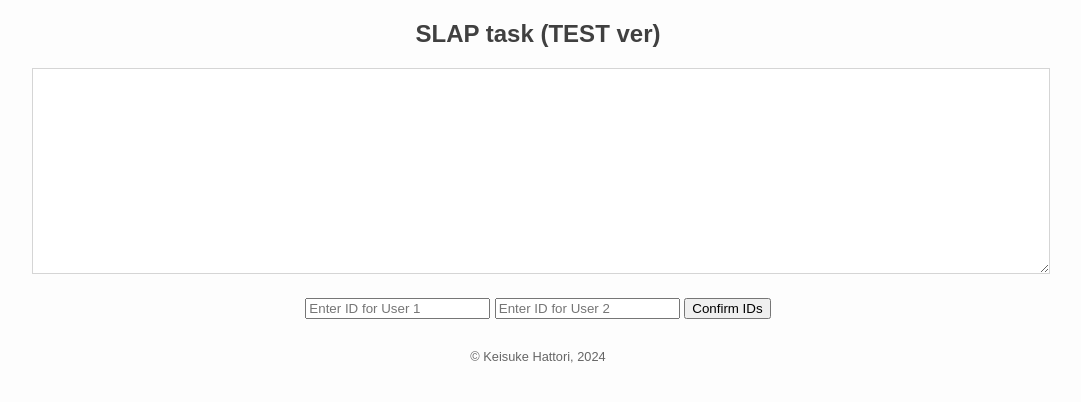
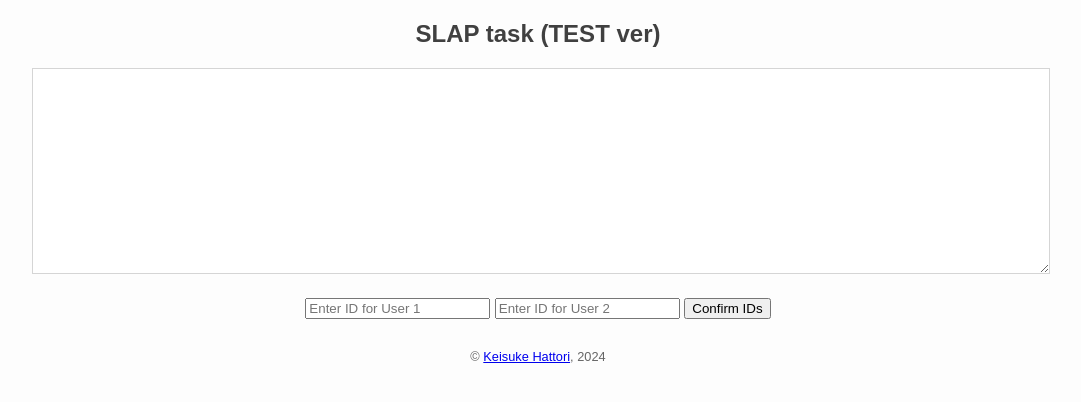
Before and after one commit to httrksk2/slap_test, a plain HTML site: page index.html in a window 1280 px wide. Shown: the whole page, without its empty margins (102-1183 px from the left). Drawn offline with Linux system fonts and the light colour scheme.

Commit message:
Update index.html

```diff
--- a/index.html
+++ b/index.html
@@ -25,7 +25,7 @@
 
     </div>
     <div id="copyright">
-        &copy; Keisuke Hattori, 2024
+        &copy; <a href="https://httrksk.github.io/" target="_blank">Keisuke Hattori</a>, 2024
     </div>
     <script src="script.js"></script>
 </body>
```
